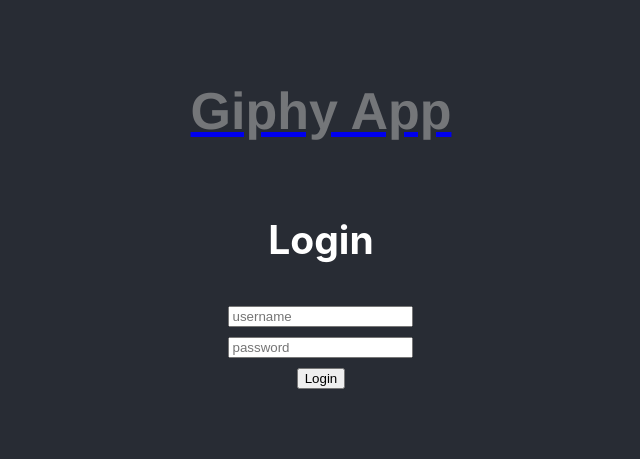
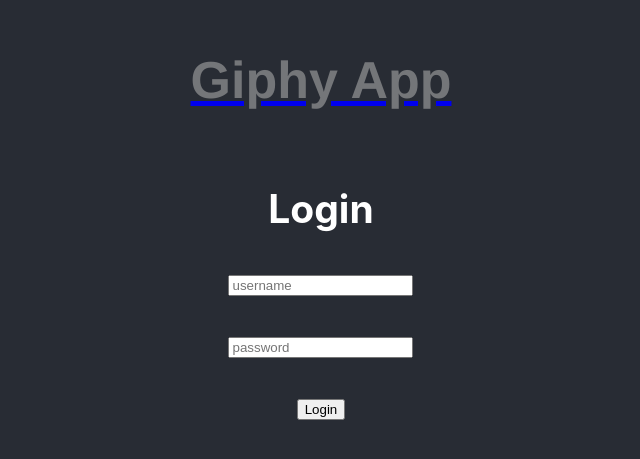
Before and after one commit to DonCold/repository-chest-2, a React (Vite) app in the folder giphy-app/: page /login in a window 1280 px wide. Shown: the part 187-646 px from the top of the page, without its empty margins (319-959 px from the left). Built offline with nearby package versions, Linux system fonts and the light colour scheme; no server answers.

Commit message:
feat: use formik

```diff
--- a/giphy-app/package.json
+++ b/giphy-app/package.json
@@ -7,6 +7,7 @@
     "serve": "vite preview"
   },
   "dependencies": {
+    "formik": "2.2.9",
     "intersection-observer": "0.12.0",
     "just-debounce-it": "1.5.0",
     "react": "17.0.0",
--- a/giphy-app/src/components/Login/index.jsx
+++ b/giphy-app/src/components/Login/index.jsx
@@ -1,13 +1,32 @@
-import React, { useState, useEffect } from 'react'
+import React, { useEffect } from 'react'
 import { useLocation } from 'wouter'
 
 import useUser from '@/hooks/useUser';
+import { Formik, Form, Field, ErrorMessage } from 'formik';
 
 function Login({ onLogin }) {
-  const [username, setUsername] = useState('')
-  const [password, setPassword] = useState('')
   const [, setLocation] = useLocation()
   const { login, isLogged } = useUser()
+
+  const validateForm = values => {
+    const errors = {};
+
+    if (!values.username) {
+      errors.username = 'Required';
+    } else if (values.username.length > 15) {
+      errors.username = 'Must be 15 characters or less';
+    }
+    if (!values.password) {
+      errors.password = 'Required';
+    } else if (values.password.length > 15) {
+      errors.password = 'Must be 15 characters or less';
+    }
+    return errors;
+  }
+
+  const handleSubmit = (values) => {
+    login(values.username, values.password);
+  }
 
   useEffect(() => {
     if (isLogged) {
@@ -16,27 +35,26 @@
     }
   }, [isLogged]);
 
-  const handleUsernameChange = (event) => {
-    setUsername(event.target.value)
-  }
-
-  const handlePasswordChange = (event) => {
-    setPassword(event.target.value)
-  }
-
-  const onSubmit = (event) => {
-    event.preventDefault();
-    login(username, password);
-  }
-
   return (
     <div>
       <h1>Login</h1>
-      <form onSubmit={onSubmit}>
-        <input type="text" placeholder="username"  value={username} onChange={handleUsernameChange} /><br />
-        <input type="password" placeholder="password" value={password} onChange={handlePasswordChange} /><br />
-        <button>Login</button>
-      </form>
+      <Formik
+        initialValues={{ username: '', password: '' }}
+        validate={validateForm}
+        onSubmit={handleSubmit}
+      >
+        {
+          () => (
+            <Form>
+              <Field type="text" placeholder="username" name="username"/><br />
+              <ErrorMessage name="username" component="small" /><br />
+              <Field type="password" placeholder="password" name="password"/><br />
+              <ErrorMessage name="password" component="small" /><br />
+              <button>Login</button>
+            </Form>
+          )
+        }
+      </Formik>
     </div>
   )
 }
```
